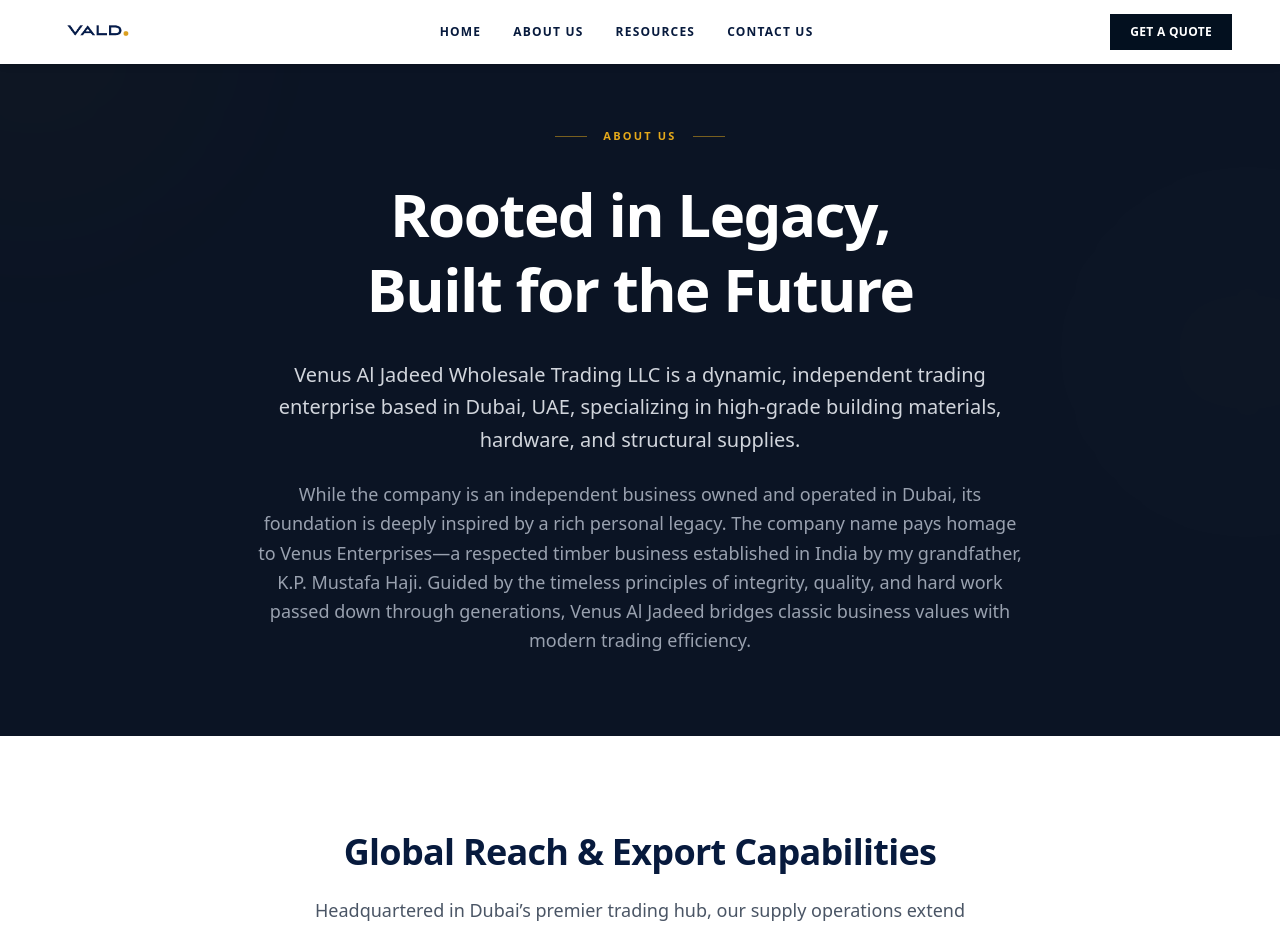
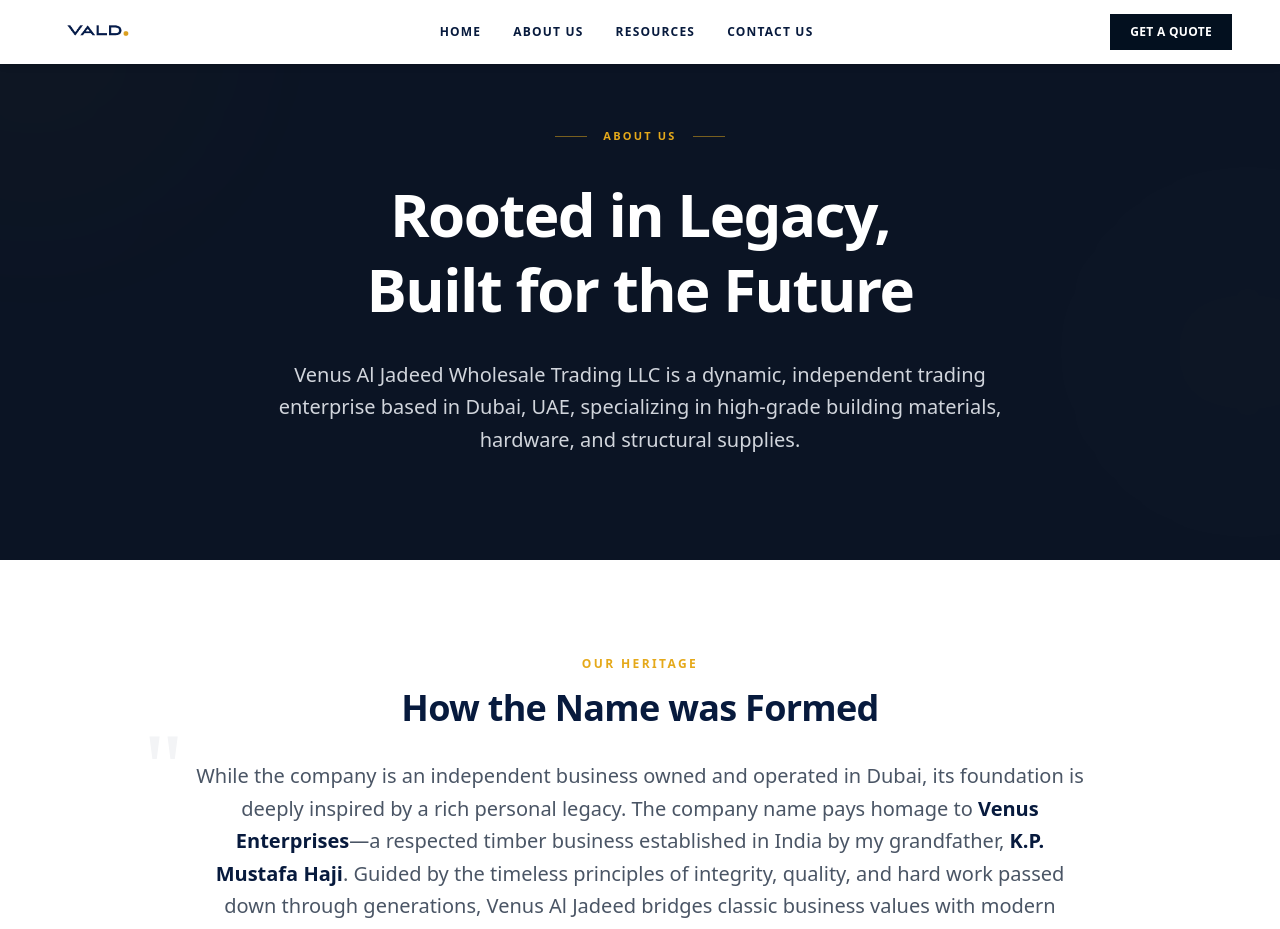
Before and after one commit to venusaljadeed-maker/vald, a Next.js app: page /about in a window 1280 px wide. Shown: the top 929 px of the page. Built offline with nearby package versions, Linux system fonts and the light colour scheme.

Commit message:
Extract legacy story into dedicated Our Heritage section

```diff
--- a/src/app/about/page.tsx
+++ b/src/app/about/page.tsx
@@ -29,11 +29,23 @@
           <p className="text-gray-300 text-lg md:text-xl max-w-3xl mx-auto leading-relaxed mb-6 font-light">
             Venus Al Jadeed Wholesale Trading LLC is a dynamic, independent trading enterprise based in Dubai, UAE, specializing in high-grade building materials, hardware, and structural supplies.
           </p>
-          <p className="text-gray-400 text-base md:text-lg max-w-3xl mx-auto leading-relaxed font-light">
-            While the company is an independent business owned and operated in Dubai, its foundation is deeply inspired by a rich personal legacy. The company name pays homage to Venus Enterprises—a respected timber business established in India by my grandfather, K.P. Mustafa Haji. Guided by the timeless principles of integrity, quality, and hard work passed down through generations, Venus Al Jadeed bridges classic business values with modern trading efficiency.
-          </p>
         </div>
       </div>
+
+      {/* Heritage Section */}
+      <section className="py-24 bg-white border-b border-gray-100">
+        <div className="container mx-auto px-6 lg:px-12 max-w-5xl text-center">
+          <span className="text-vald-gold font-bold tracking-[0.2em] uppercase text-xs mb-4 block">Our Heritage</span>
+          <h2 className="text-3xl md:text-4xl font-display font-bold text-vald-deep-navy mb-8">How the Name was Formed</h2>
+          <div className="relative">
+            <span className="absolute -top-10 -left-4 md:-left-8 text-8xl text-gray-100 font-serif z-0">"</span>
+            <p className="text-gray-600 text-lg md:text-xl leading-relaxed max-w-4xl mx-auto relative z-10 font-light">
+              While the company is an independent business owned and operated in Dubai, its foundation is deeply inspired by a rich personal legacy. The company name pays homage to <strong className="text-vald-deep-navy font-semibold">Venus Enterprises</strong>—a respected timber business established in India by my grandfather, <strong className="text-vald-deep-navy font-semibold">K.P. Mustafa Haji</strong>. Guided by the timeless principles of integrity, quality, and hard work passed down through generations, Venus Al Jadeed bridges classic business values with modern trading efficiency.
+            </p>
+            <span className="absolute -bottom-16 -right-4 md:-right-8 text-8xl text-gray-100 font-serif z-0 rotate-180">"</span>
+          </div>
+        </div>
+      </section>
 
       {/* Global Reach Section */}
       <section className="py-24 bg-white border-b border-gray-100">
```
